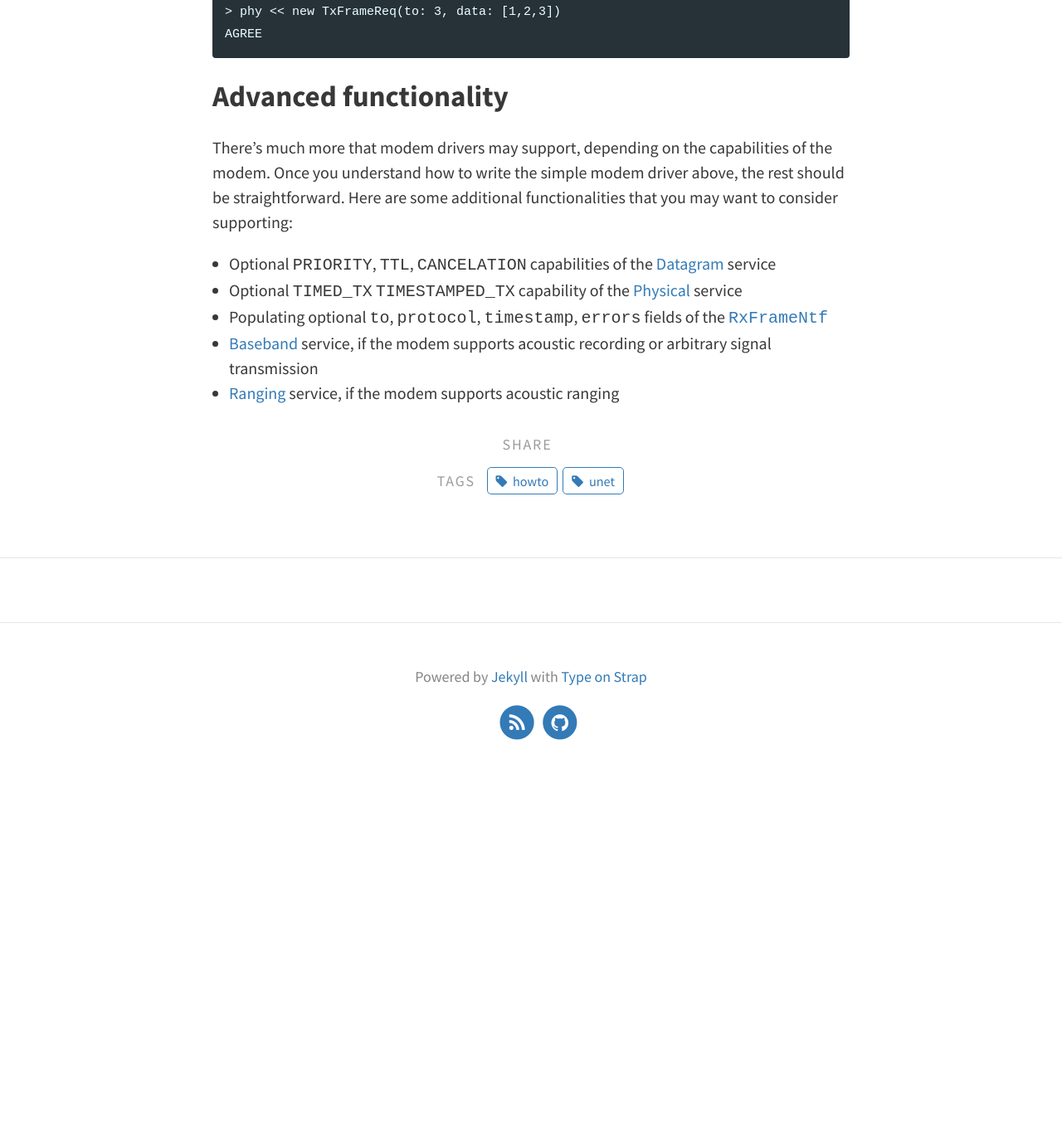
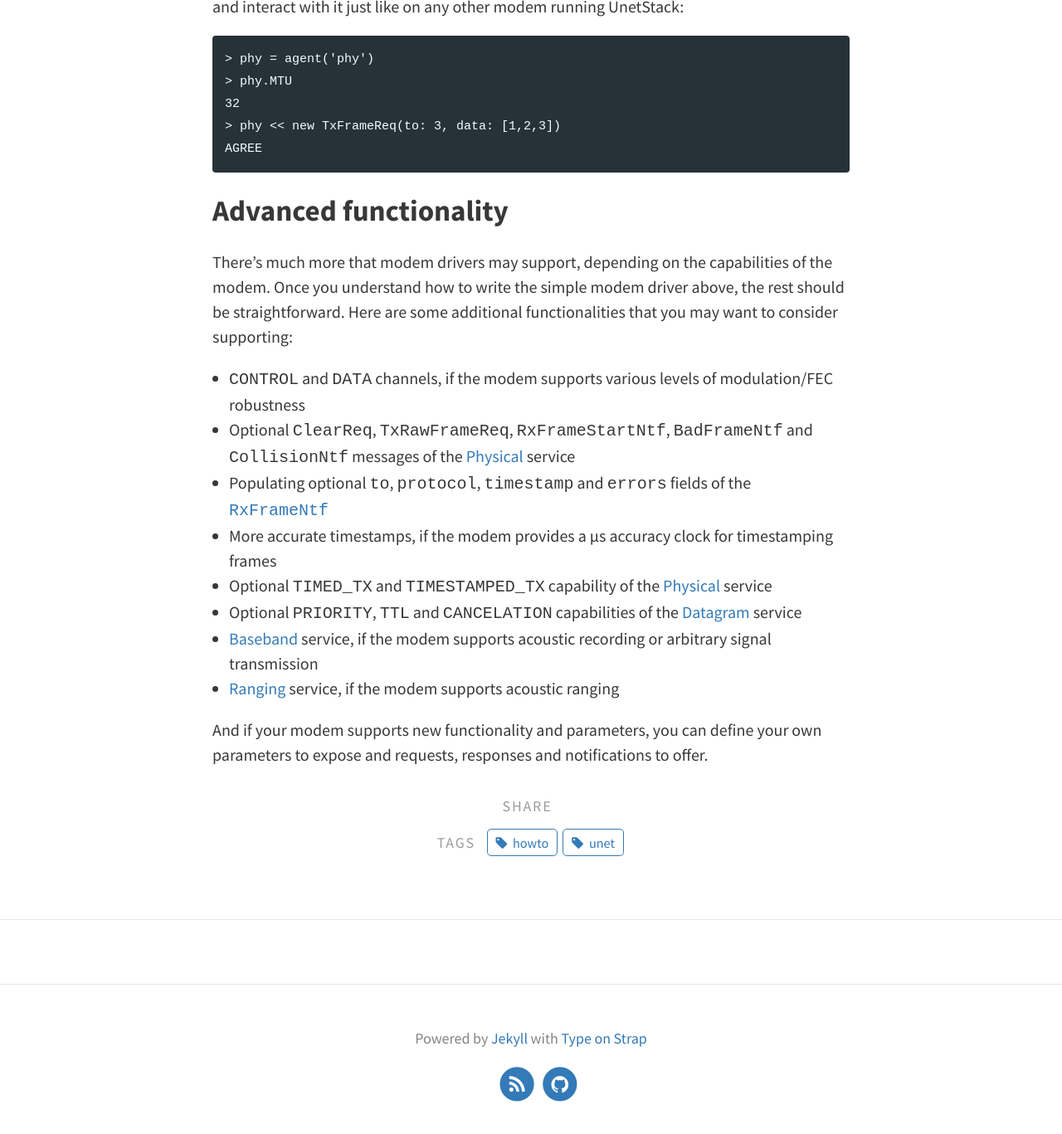
Before and after one commit to org-arl/unet-blog, a Jekyll site: the page built from _posts/2018-08-15-Developing-modem-drivers-for-UnetStack.md, in a window 1280 px wide and 1400 px high, scrolled down 8146 px. Shown: the top 1367 px of the window at 83% size. Built offline with Jekyll 4.4.1, drawn with Linux system fonts in a browser that asks for light colours; before the commit the page ends 9110 px from its top, so only the background shows below that; some of the changed text lies outside the part shown.

Commit message:
added more advanced ideas, and advertised parameters

````diff
--- a/_posts/2018-08-15-Developing-modem-drivers-for-UnetStack.md
+++ b/_posts/2018-08-15-Developing-modem-drivers-for-UnetStack.md
@@ -50,19 +50,23 @@ class MyModemDriver extends UnetAgent {
     rs232.openPort()
   }
 
+  void shutdown() {
+    rs232.closePort()
+  }
+
   Message processRequest(Message req) {
     // process frame transmission request here
     return null
   }
 
-  void shutdown() {
-    rs232.closePort()
+  List<Parameter> getParameterList() {
+    return allOf(DatagramParam, PhysicalParam)
   }
 
 }
 ```
 
-What we have in this code is a simple agent that advertises the two services that it supports, and creates a `notify` topic on which it can send it's notifications when a frame is received. It also opens a RS232 port for reading and writing to the modem. When a frame transmission request is made to the agent, the `processRequest()` method will be called, so we'd want to write the code to handle that there.
+What we have in this code is a simple agent that advertises the two services that it supports, two sets of parameters for those services, and creates a `notify` topic on which it can send it's notifications when a frame is received. It also opens a RS232 port for reading and writing to the modem. When a frame transmission request is made to the agent, the `processRequest()` method will be called, so we'd want to write the code to handle that there.
 
 We'll conveniently ignore error handling throughout this blog to keep the code simple.
 
@@ -144,7 +148,7 @@ We also need to support a bunch of parameters, which we'll support by implementi
   }
 ```
 
-The Physical service has two logical channels: CONTROL and DATA. Since our modem does not have multiple modulation schemes or error correction codes, we don't need to differentiate between the two channels. We implement the getters for all the indexed parameters (indexed by the channel):
+The Physical service has two logical channels: CONTROL and DATA. Since our modem does not have multiple modulation schemes or forward error correction (FEC) codes, we don't need to differentiate between the two channels. We implement the getters for all the indexed parameters (indexed by the channel):
 ```groovy
   int getMTU(int ch) {
     return 32         // frame size
@@ -261,8 +265,13 @@ AGREE
 
 There's much more that modem drivers may support, depending on the capabilities of the modem. Once you understand how to write the simple modem driver above, the rest should be straightforward. Here are some additional functionalities that you may want to consider supporting:
 
-* Optional `PRIORITY`, `TTL`, `CANCELATION` capabilities of the [Datagram](https://www.unetstack.net/svc-02-datagram.html) service
-* Optional `TIMED_TX` `TIMESTAMPED_TX` capability of the [Physical](https://www.unetstack.net/svc-10-phy.html) service
-* Populating optional `to`, `protocol`, `timestamp`, `errors` fields of the [`RxFrameNtf`](https://www.unetstack.net/javadoc/org/arl/unet/phy/RxFrameNtf.html)
+* `CONTROL` and `DATA` channels, if the modem supports various levels of modulation/FEC robustness
+* Optional `ClearReq`, `TxRawFrameReq`, `RxFrameStartNtf`, `BadFrameNtf` and `CollisionNtf` messages of the [Physical](https://www.unetstack.net/svc-10-phy.html) service
+* Populating optional `to`, `protocol`, `timestamp` and `errors` fields of the [`RxFrameNtf`](https://www.unetstack.net/javadoc/org/arl/unet/phy/RxFrameNtf.html)
+* More accurate timestamps, if the modem provides a µs accuracy clock for timestamping frames
+* Optional `TIMED_TX` and `TIMESTAMPED_TX` capability of the [Physical](https://www.unetstack.net/svc-10-phy.html) service
+* Optional `PRIORITY`, `TTL` and `CANCELATION` capabilities of the [Datagram](https://www.unetstack.net/svc-02-datagram.html) service
 * [Baseband](https://www.unetstack.net/svc-12-baseband.html) service, if the modem supports acoustic recording or arbitrary signal transmission
 * [Ranging](https://www.unetstack.net/svc-11-ranging.html) service, if the modem supports acoustic ranging
+
+And if your modem supports new functionality and parameters, you can define your own parameters to expose and requests, responses and notifications to offer.
````
